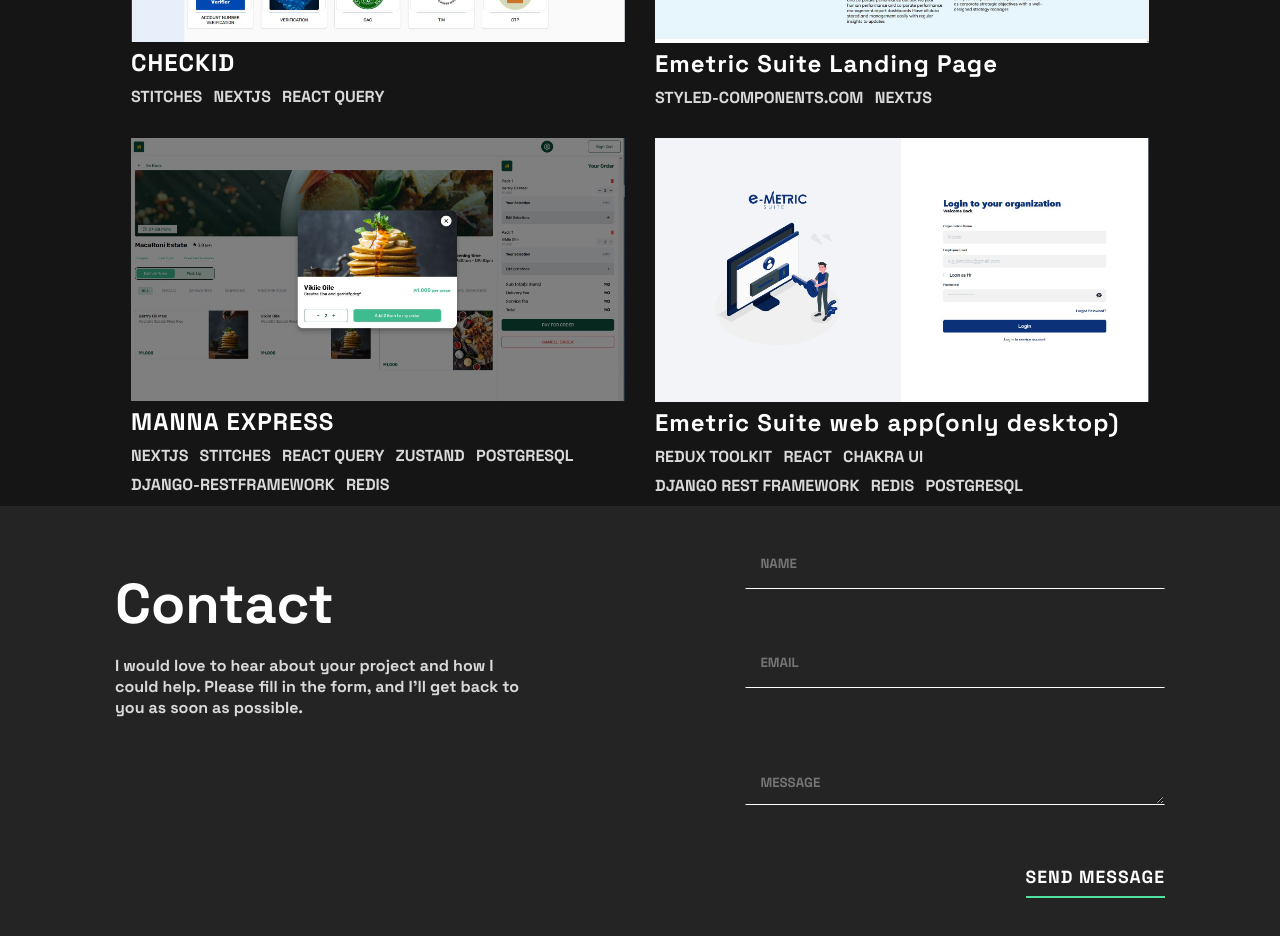
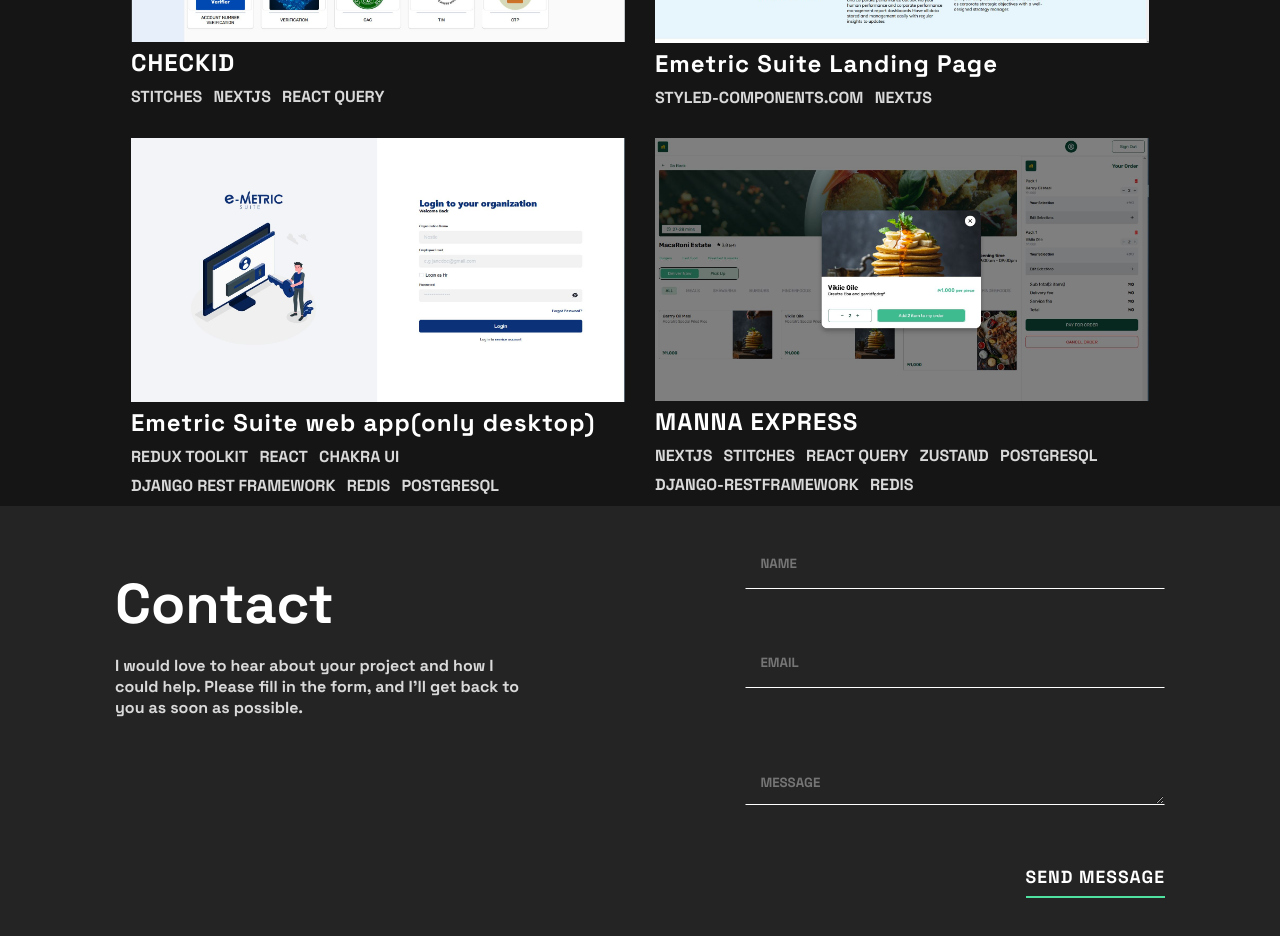
Before and after one commit to MARKOTHEDEV/markothedevportfolio, a React (Create React App) app: page / in a window 1280 px wide. Shown: the part 1500-2436 px from the top of the page. Built offline with nearby package versions, Linux system fonts and the light colour scheme.

Commit message:
made manna express last

```diff
--- a/src/shared/Projects/Projects.tsx
+++ b/src/shared/Projects/Projects.tsx
@@ -29,6 +29,15 @@ const Projects = ():React.ReactElement=>{
       projectName:'Emetric Suite Landing Page',
       projectImage:EmetricImg
     },
+
+    {
+      accessVariant:isTab?'hover':'static',
+      code_url:'#',
+      website_url:'https://app.emetricsuite.com/',
+      stacks:['REDUX TOOLKIT','REACT','CHAKRA UI','DJANGO REST FRAMEWORK','REDIS','PostgreSQL'],
+      projectName:'Emetric Suite web app(only desktop)',
+      projectImage:meticapp
+    },
     {
       accessVariant:isTab?'hover':'static',
       code_url:'#',
@@ -37,15 +46,6 @@ const Projects = ():React.ReactElement=>{
       projectName:'MANNA EXPRESS',
       projectImage:manna
     },
-    {
-      accessVariant:isTab?'hover':'static',
-      code_url:'#',
-      website_url:'https://app.emetricsuite.com/',
-      stacks:['REDUX TOOLKIT','REACT','CHAKRA UI','DJANGO REST FRAMEWORK','REDIS','PostgreSQL'],
-      projectName:'Emetric Suite web app(only desktop)',
-      projectImage:meticapp
-    },
-
   ]
   return (
     <ProjectsContainer>
```
